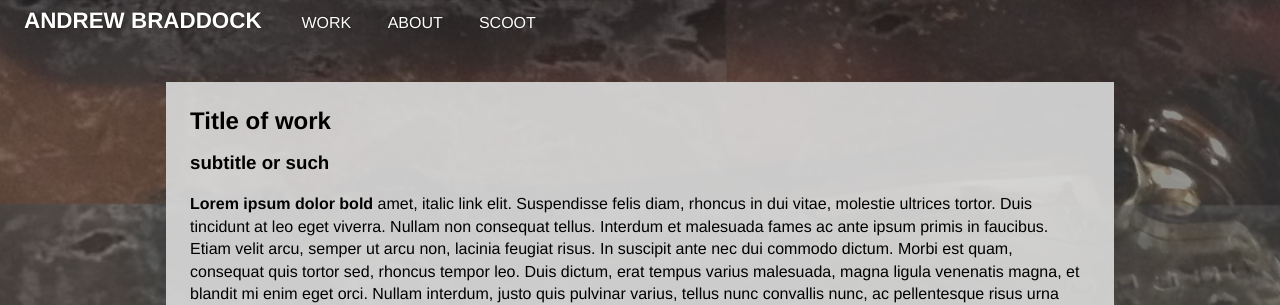
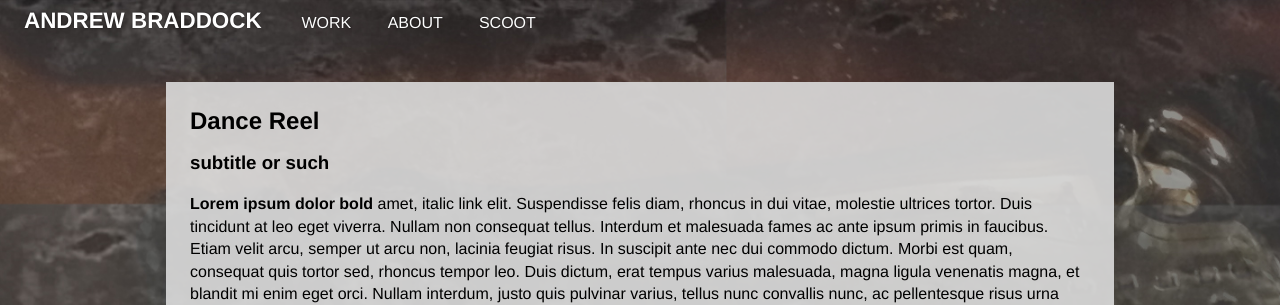
Before and after one commit to scootfence/scootfence.github.io, a Jekyll site: the page built from _posts/2013-09-14-becomingcorpus.md, in a window 1280 px wide. Shown: the top 305 px of the page. Built offline with Jekyll 4.4.1, drawn with Linux system fonts in a browser that asks for light colours; Markdown is read by kramdown in place of the engine named in the settings.

Commit message:
Update 2013-09-14-becomingcorpus.md

```diff
--- a/_posts/2013-09-14-becomingcorpus.md
+++ b/_posts/2013-09-14-becomingcorpus.md
@@ -5,7 +5,7 @@ thumbnail: /test.jpg
 layout: pages
 ---
 
-## Title of work
+## Dance Reel
 
 ### subtitle or such
 
```
